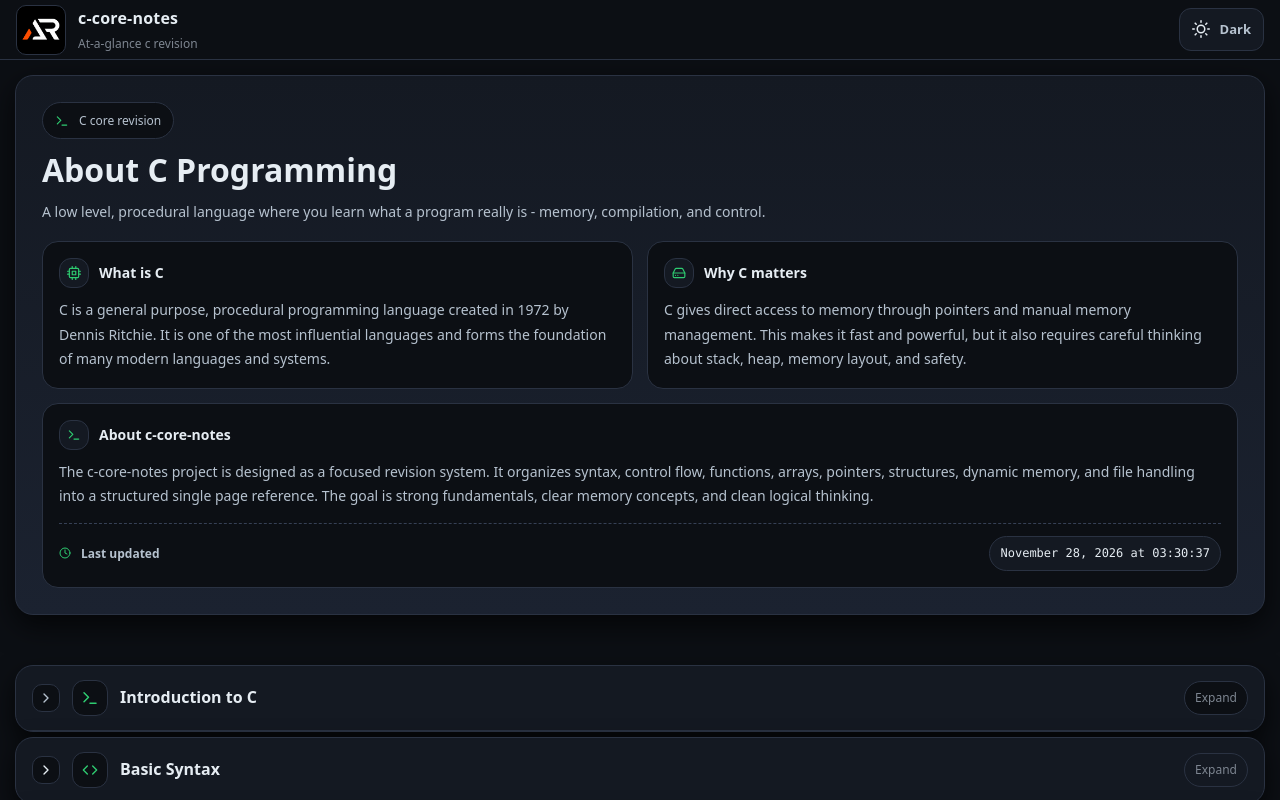
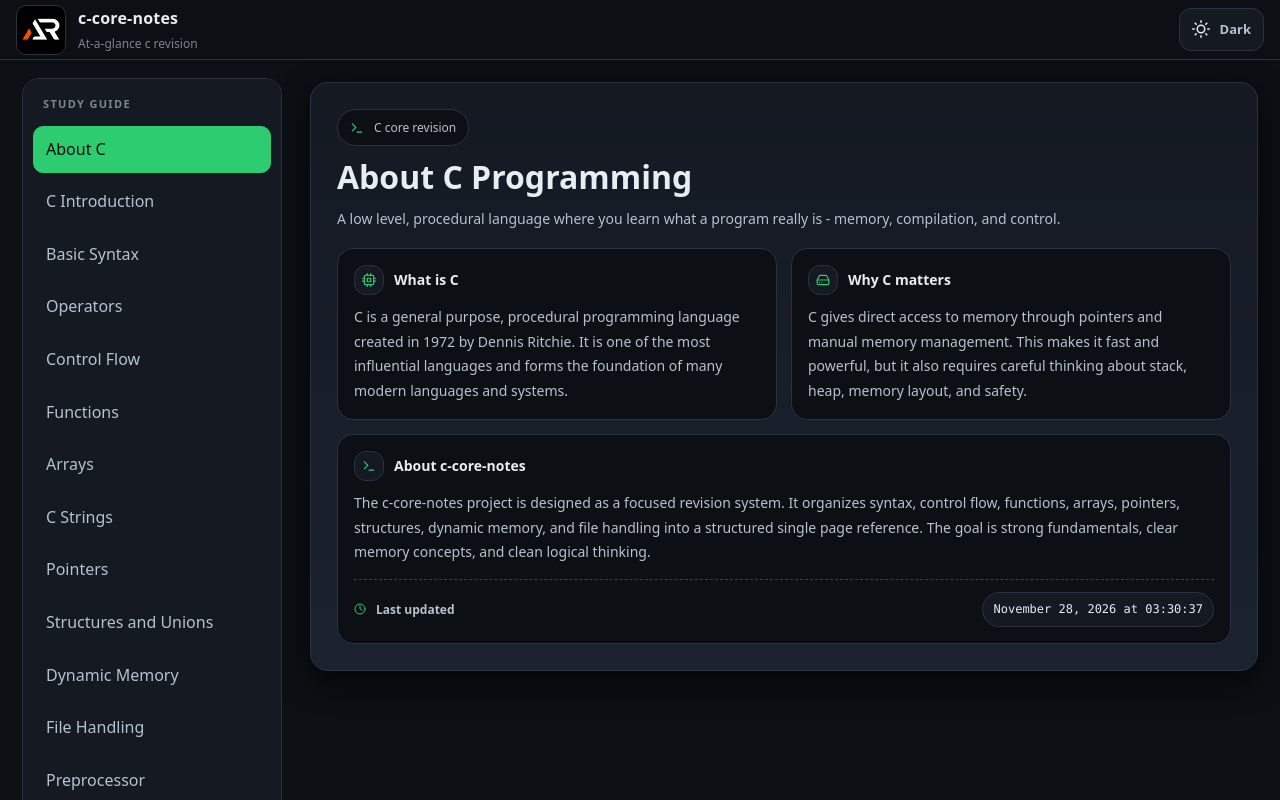
Before and after one commit to a2rp/c-core-notes, a React (Vite) app: page / in a window 1280 px wide. Built offline with nearby package versions, Linux system fonts and the light colour scheme.

Commit message:
feat: add sidebar topic navigation

```diff
--- a/src/App.jsx
+++ b/src/App.jsx
@@ -1,5 +1,5 @@
 // App.jsx
-import React from "react";
+import React, { useState } from "react";
 import { Styled } from "./App.styled";
 import Header from "./components/header";
 import Footer from "./components/footer";
@@ -24,35 +24,41 @@ import DataStructuresUsingC from "./topics/dataStructuresUsingC";
 import CVsCpp from "./topics/cVsCpp";
 import BestPractices from "./topics/bestPractices";
 
+const topics = [
+    ["about", "About C", AboutC], ["intro", "C Introduction", CIntroduction],
+    ["syntax", "Basic Syntax", BasicSyntax], ["operators", "Operators", Operators],
+    ["flow", "Control Flow", CControlFlow], ["functions", "Functions", CFunctions],
+    ["arrays", "Arrays", Arrays], ["strings", "C Strings", CStringTopic],
+    ["pointers", "Pointers", Pointers], ["structures", "Structures and Unions", StructuresAndUnions],
+    ["memory", "Dynamic Memory", DynamicMemoryAllocation], ["files", "File Handling", FileHandling],
+    ["preprocessor", "Preprocessor", Preprocessor], ["bits", "Bit Manipulation", BitManipulation],
+    ["advanced", "Advanced Concepts", AdvancedConcepts], ["data-structures", "Data Structures", DataStructuresUsingC],
+    ["c-cpp", "C vs C++", CVsCpp], ["best-practices", "Best Practices", BestPractices],
+];
+
 const App = () => {
+    const [activeTopic, setActiveTopic] = useState("about");
+    const ActiveTopic = topics.find(([id]) => id === activeTopic)?.[2] || AboutC;
     return (
         <Styled.Wrapper>
             <Styled.Header>
                 <Header />
             </Styled.Header>
             <Styled.Main>
-                <div className="contentWrapper">
-                    {/* about css */}
-
-                    <AboutC />
-
-                    <CIntroduction />
-                    <BasicSyntax />
-                    <Operators />
-                    <CControlFlow />
-                    <CFunctions />
-                    <Arrays />
-                    <CStringTopic />
-                    <Pointers />
-                    <StructuresAndUnions />
-                    <DynamicMemoryAllocation />
-                    <FileHandling />
-                    <Preprocessor />
-                    <BitManipulation />
-                    <AdvancedConcepts />
-                    <DataStructuresUsingC />
-                    <CVsCpp />
-                    <BestPractices />
+                <div className="workspaceLayout">
+                    <aside className="sideMenu" aria-label="C notes topics">
+                        <p className="menuLabel">Study guide</p>
+                        <nav>
+                            {topics.map(([id, label]) => (
+                                <button key={id} type="button" className={activeTopic === id ? "active" : ""} onClick={() => setActiveTopic(id)}>
+                                    {label}
+                                </button>
+                            ))}
+                        </nav>
+                    </aside>
+                    <section className="contentWrapper" aria-live="polite">
+                        <ActiveTopic />
+                    </section>
                 </div>
 
                 <div className="footerWrapper">
--- a/src/App.styled.js
+++ b/src/App.styled.js
@@ -20,18 +20,35 @@ export const Styled = {
         overflow-y: auto;
         position: relative;
 
-        .contentWrapper {
-            /* border: 1px solid #f00; */
+        .workspaceLayout {
             min-height: 100%;
             max-width: 1440px;
             margin: auto;
-            display: flex;
-            flex-direction: column;
-            padding: 15px;
-
-            .category {
-                margin: 30px 0 15px 0;
-            }
+            display: grid;
+            grid-template-columns: 260px minmax(0, 1fr);
+            gap: 28px;
+            padding: 18px 22px 42px;
+        }
+        .sideMenu {
+            position: sticky;
+            top: 18px;
+            align-self: start;
+            max-height: calc(100vh - 36px);
+            overflow-y: auto;
+            padding: 16px 10px;
+            border: 1px solid var(--color-border);
+            border-radius: 16px;
+            background: var(--color-surface);
+        }
+        .menuLabel { margin: 0 10px 12px; color: var(--color-text-muted); font-size: 11px; font-weight: 800; letter-spacing: .12em; text-transform: uppercase; }
+        .sideMenu nav { display: grid; gap: 5px; }
+        .sideMenu button { width: 100%; padding: 10px 12px; border: 1px solid transparent; border-radius: 10px; background: transparent; color: var(--color-text-secondary); text-align: left; cursor: pointer; font: inherit; }
+        .sideMenu button:hover, .sideMenu button.active { background: var(--color-primary); border-color: var(--color-primary); color: #07110b; }
+        .contentWrapper { min-width: 0; padding: 4px 0; }
+        @media (max-width: 820px) {
+            .workspaceLayout { grid-template-columns: 1fr; padding: 14px; }
+            .sideMenu { position: static; max-height: none; }
+            .sideMenu nav { grid-template-columns: repeat(2, minmax(0, 1fr)); }
         }
 
         .footerWrapper {
```
